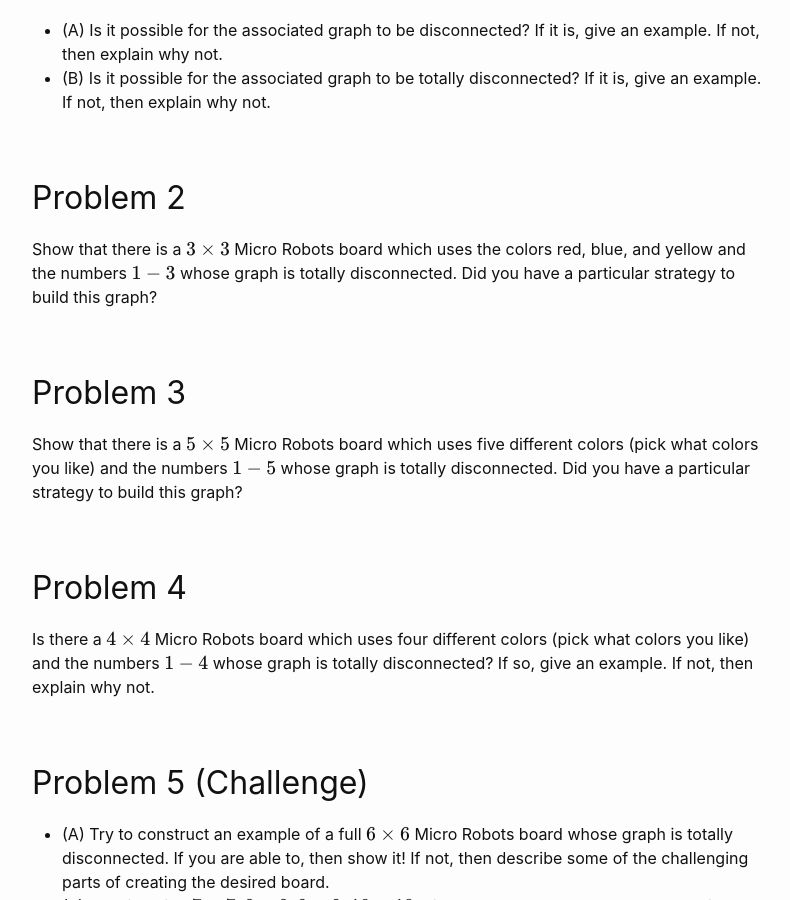
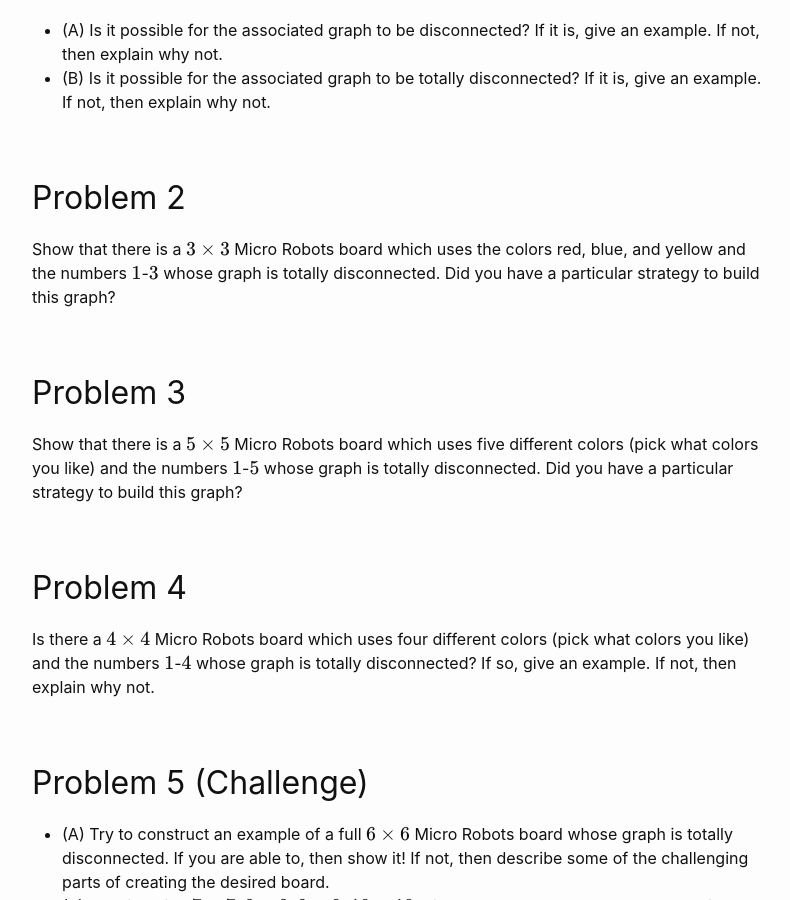
Before and after one commit to wcasper/math180fall2021, a Jekyll site: the page built from _modules/microrobots/disconnected.md, in a window 1280 px wide and 900 px high, scrolled down 1206 px. Shown: the whole window, without its empty margins (238-1028 px from the left). Built offline with Jekyll 4.4.1, drawn with Linux system fonts in a browser that asks for light colours.

Commit message:
fixed formatting

```diff
--- a/_modules/microrobots/disconnected.md
+++ b/_modules/microrobots/disconnected.md
@@ -28,17 +28,17 @@ Imagine you are building a $$2\times 2$$ Micro Robots board, which uses just two
 
 ## Problem 2
 
-Show that there is a $$3\times 3$$ Micro Robots board which uses the colors red, blue, and yellow and the numbers $$1-3$$ whose graph is totally disconnected.
+Show that there is a $$3\times 3$$ Micro Robots board which uses the colors red, blue, and yellow and the numbers $$1$$-$$3$$ whose graph is totally disconnected.
 Did you have a particular strategy to build this graph?
 
 ## Problem 3
 
-Show that there is a $$5\times 5$$ Micro Robots board which uses five different colors (pick what colors you like) and the numbers $$1-5$$ whose graph is totally disconnected.
+Show that there is a $$5\times 5$$ Micro Robots board which uses five different colors (pick what colors you like) and the numbers $$1$$-$$5$$ whose graph is totally disconnected.
 Did you have a particular strategy to build this graph?
 
 ## Problem 4
 
-Is there a $$4\times 4$$ Micro Robots board which uses four different colors (pick what colors you like) and the numbers $$1-4$$ whose graph is totally disconnected?
+Is there a $$4\times 4$$ Micro Robots board which uses four different colors (pick what colors you like) and the numbers $$1$$-$$4$$ whose graph is totally disconnected?
 If so, give an example.  If not, then explain why not.
 
 ## Problem 5 (Challenge)
```
